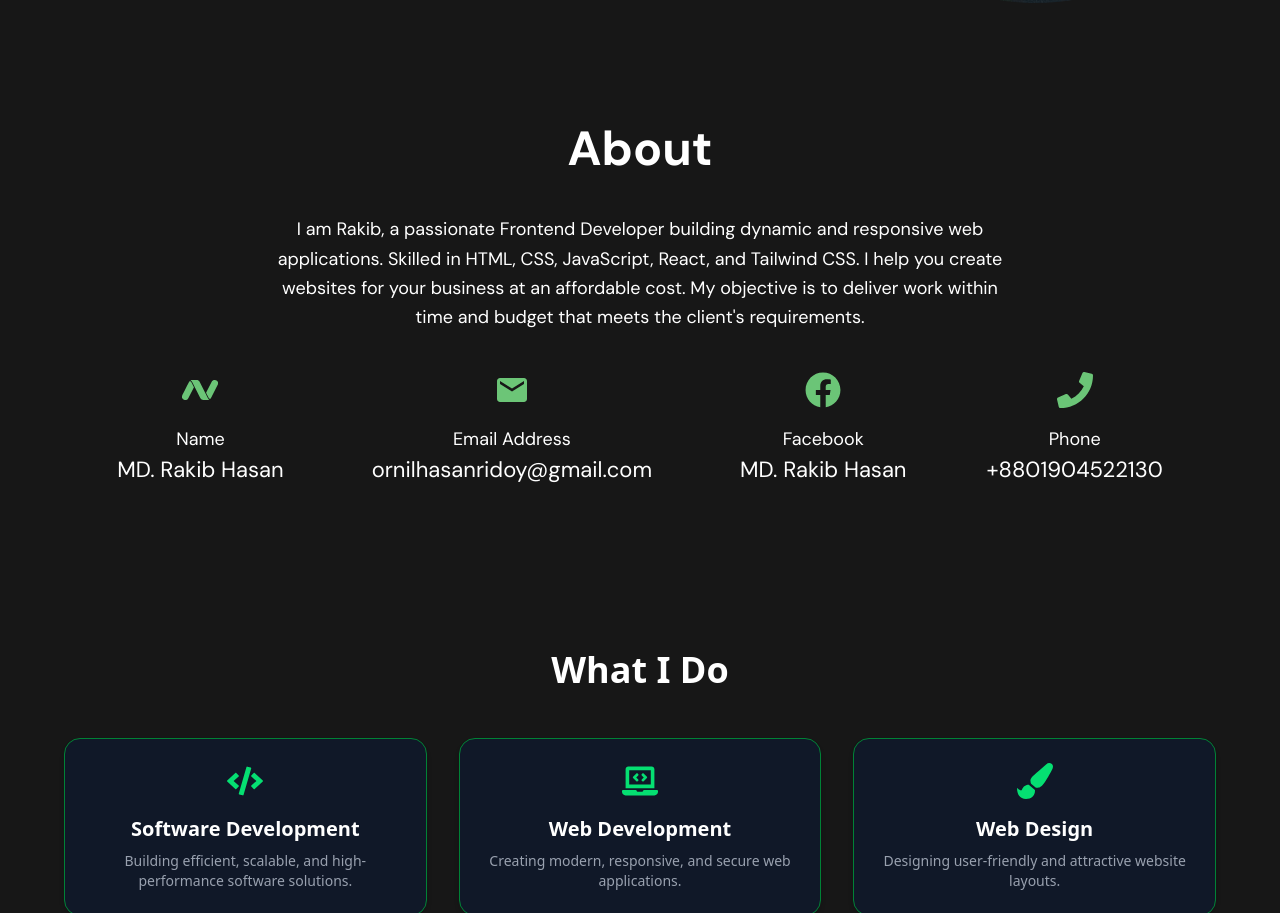
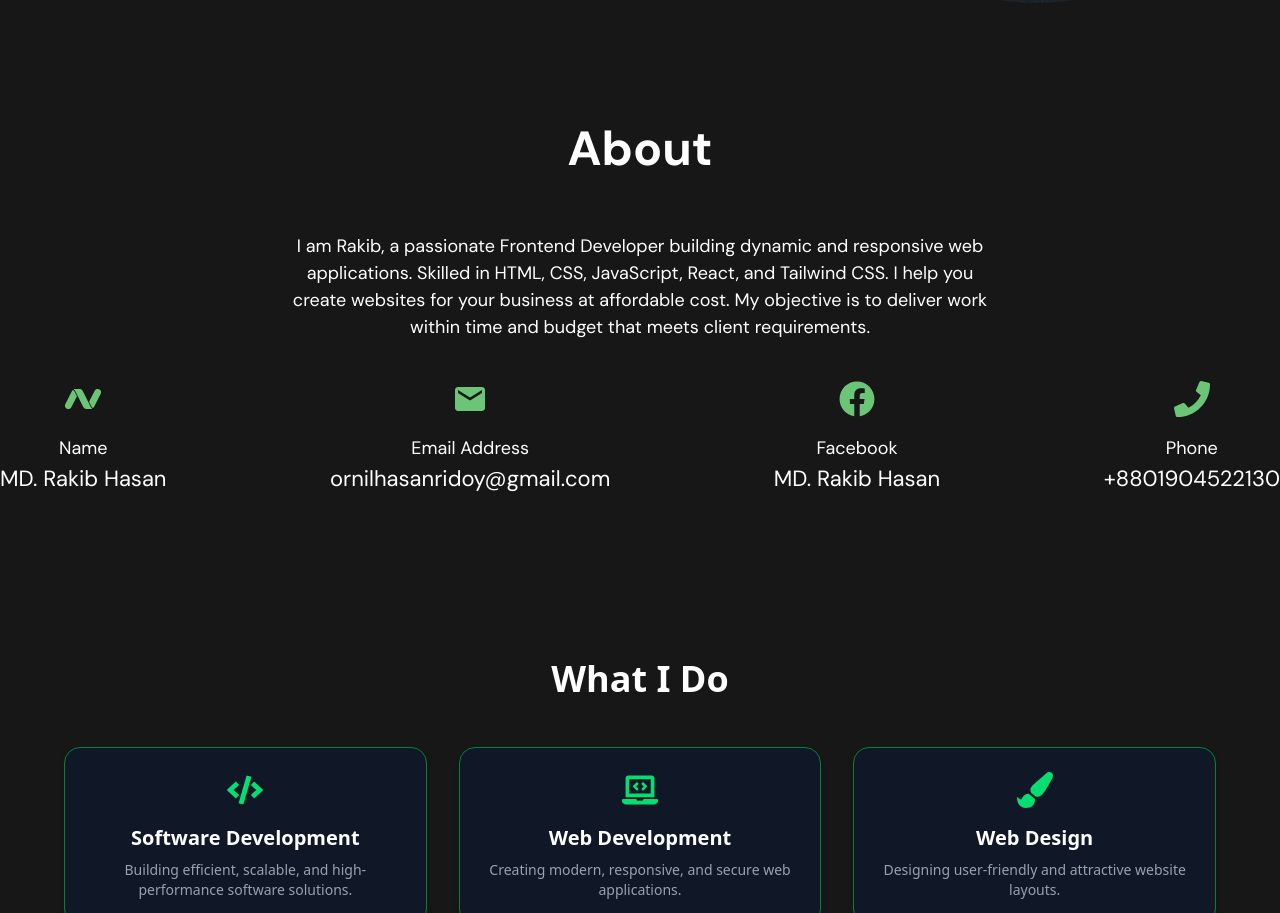
Before and after one commit to Rakib-Hassan-web/Portfulio-for-me, a React (Vite) app: page / in a window 1280 px wide. Shown: the part 824-1737 px from the top of the page. Built offline with nearby package versions, Linux system fonts and the light colour scheme.

Commit message:
responsive about on work

```diff
--- a/src/assets/Pages/About.jsx
+++ b/src/assets/Pages/About.jsx
@@ -3,110 +3,91 @@ import { FaFacebook, FaPhone } from 'react-icons/fa'
 import { MdEmail } from 'react-icons/md'
 import { SiNamecheap } from 'react-icons/si'
 import { Link } from 'react-router'
-import 'aos/dist/aos.css'
-import AOS from 'aos'
+import "aos/dist/aos.css"
+import AOS from "aos"
 
 const About = () => {
+
   useEffect(() => {
     AOS.init({
-      duration: 1000,
-      once: false,
+      duration: 1000,   // animation speed
+      once: false,      // allow repeat
+      offset: 0,        // trigger immediately when visible
+      easing: "ease-in-out",
+      mirror: true,     // re-animate when scrolling up
     })
+    AOS.refresh()
   }, [])
 
   return (
     <>
-      <section id='About' className='pt-[40px] pb-[60px] bg-prymary'>
-        <div className='container px-4 md:px-10'>
-          {/* ---------- Title ---------- */}
+      <section id="about" className="pt-[40px] pb-[60px] bg-prymary">
+        <div className="container">
           <h2
-            id='about_title'
-            className='text-center text-[32px] sm:text-[40px] md:text-[48px] font-bold font-prymary text-white mb-[30px]'
-            data-aos='fade-down'
+            className="text-center text-[48px] font-bold font-prymary text-white mb-[48px]"
+            data-aos="fade-down"
           >
             About
           </h2>
 
-          {/* ---------- Description ---------- */}
           <p
-            className='max-w-[745px] text-[16px] sm:text-[18px] font-normal font-prymary text-white text-center m-auto pb-10 leading-relaxed'
-            data-aos='fade-up'
-            data-aos-delay='200'
+            className="max-w-[745px] text-[18px] font-normal font-prymary text-white text-center mx-auto pb-10 px-4"
+            data-aos="fade-up"
+            data-aos-delay="200"
           >
-            I am Rakib, a passionate Frontend Developer building dynamic and responsive web
-            applications. Skilled in HTML, CSS, JavaScript, React, and Tailwind CSS. I help you create
-            websites for your business at an affordable cost. My objective is to deliver work within
-            time and budget that meets the client's requirements.
+            I am Rakib, a passionate Frontend Developer building dynamic and responsive web applications.
+            Skilled in HTML, CSS, JavaScript, React, and Tailwind CSS. I help you create websites for your business
+            at affordable cost. My objective is to deliver work within time and budget that meets client requirements.
           </p>
 
-          {/* ---------- Info Cards ---------- */}
-          <div className='about_Info flex flex-wrap justify-center gap-8 sm:gap-10 md:gap-14 lg:gap-20'>
-            {/* --- Name --- */}
+          <div className="about_Info flex flex-wrap justify-center md:justify-between gap-8 md:gap-12 text-center">
+
+            {/* ---------- Name ---------- */}
             <div
-              className='single_About1 text-center'
-              data-aos='zoom-in'
-              data-aos-delay='300'
+              className="single_About1"
+              data-aos="zoom-in"
+              data-aos-delay="300"
+              data-aos-anchor-placement="top-bottom"
             >
-              <Link>
-                <SiNamecheap className='text-4xl text-[#85f994c5] mx-auto hover:scale-[1.2] duration-[.4s]' />
-              </Link>
-              <h2 className='text-[18px] font-normal font-prymary text-white mt-[18px]'>
-                Name
-              </h2>
-              <h2 className='text-[20px] sm:text-[22px] font-normal font-prymary text-white'>
-                MD. Rakib Hasan
-              </h2>
+              <Link><SiNamecheap className="text-4xl text-[#85f994c5] mx-auto hover:scale-[1.2] duration-[.4s]" /></Link>
+              <h2 className="text-[18px] font-normal font-prymary text-white mt-[18px]">Name</h2>
+              <h2 className="text-[22px] font-normal font-prymary text-white">MD. Rakib Hasan</h2>
             </div>
 
-            {/* --- Email --- */}
+            {/* ---------- Email ---------- */}
             <div
-              className='single_About1 text-center'
-              data-aos='zoom-in'
-              data-aos-delay='400'
+              className="single_About1"
+              data-aos="zoom-in"
+              data-aos-delay="400"
+              data-aos-anchor-placement="top-bottom"
             >
-              <Link>
-                <MdEmail className='text-4xl text-[#85f994c5] mx-auto hover:scale-[1.2] duration-[.4s]' />
-              </Link>
-              <h2 className='text-[18px] font-normal font-prymary text-white mt-[18px]'>
-                Email Address
-              </h2>
-              <h2 className='text-[20px] sm:text-[22px] font-normal font-prymary text-white break-words px-2'>
-                ornilhasanridoy@gmail.com
-              </h2>
+              <Link><MdEmail className="text-4xl text-[#85f994c5] mx-auto hover:scale-[1.2] duration-[.4s]" /></Link>
+              <h2 className="text-[18px] font-normal font-prymary text-white mt-[18px]">Email Address</h2>
+              <h2 className="text-[22px] font-normal font-prymary text-white break-all">ornilhasanridoy@gmail.com</h2>
             </div>
 
-            {/* --- Facebook --- */}
+            {/* ---------- Facebook ---------- */}
             <div
-              className='single_About1 text-center'
-              data-aos='zoom-in'
-              data-aos-delay='500'
+              className="single_About1"
+              data-aos="zoom-in"
+              data-aos-delay="500"
+              data-aos-anchor-placement="top-bottom"
             >
-              <Link>
-                <FaFacebook className='text-4xl text-[#85f994c5] mx-auto hover:scale-[1.2] duration-[.4s]' />
-              </Link>
-              <h2 className='text-[18px] font-normal font-prymary text-white mt-[18px]'>
-                Facebook
-              </h2>
-              <h2 className='text-[20px] sm:text-[22px] font-normal font-prymary text-white'>
-                MD. Rakib Hasan
-              </h2>
+              <Link><FaFacebook className="text-4xl text-[#85f994c5] mx-auto hover:scale-[1.2] duration-[.4s]" /></Link>
+              <h2 className="text-[18px] font-normal font-prymary text-white mt-[18px]">Facebook</h2>
+              <h2 className="text-[22px] font-normal font-prymary text-white">MD. Rakib Hasan</h2>
             </div>
 
-            {/* --- Phone --- */}
+            {/* ---------- Phone ---------- */}
             <div
-              className='single_About1 text-center'
-              data-aos='zoom-in'
-              data-aos-delay='600'
+              className="single_About1"
+              data-aos="zoom-in"
+              data-aos-delay="600"
+              data-aos-anchor-placement="top-bottom"
             >
-              <Link>
-                <FaPhone className='text-4xl text-[#85f994c5] mx-auto hover:scale-[1.2] duration-[.4s]' />
-              </Link>
-              <h2 className='text-[18px] font-normal font-prymary text-white mt-[18px]'>
-                Phone
-              </h2>
-              <h2 className='text-[20px] sm:text-[22px] font-normal font-prymary text-white'>
-                +8801904522130
-              </h2>
+              <Link><FaPhone className="text-4xl text-[#85f994c5] mx-auto hover:scale-[1.2] duration-[.4s]" /></Link>
+              <h2 className="text-[18px] font-normal font-prymary text-white mt-[18px]">Phone</h2>
+              <h2 className="text-[22px] font-normal font-prymary text-white">+8801904522130</h2>
             </div>
           </div>
         </div>
```
